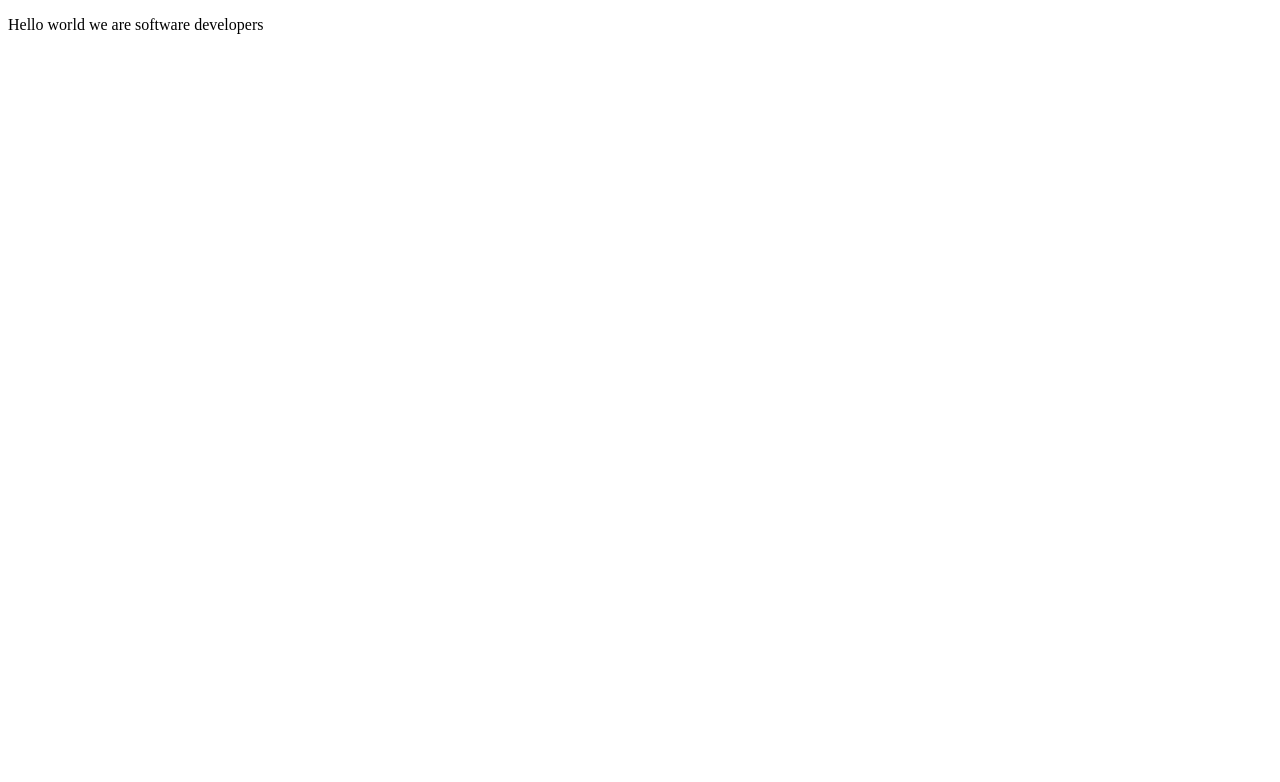
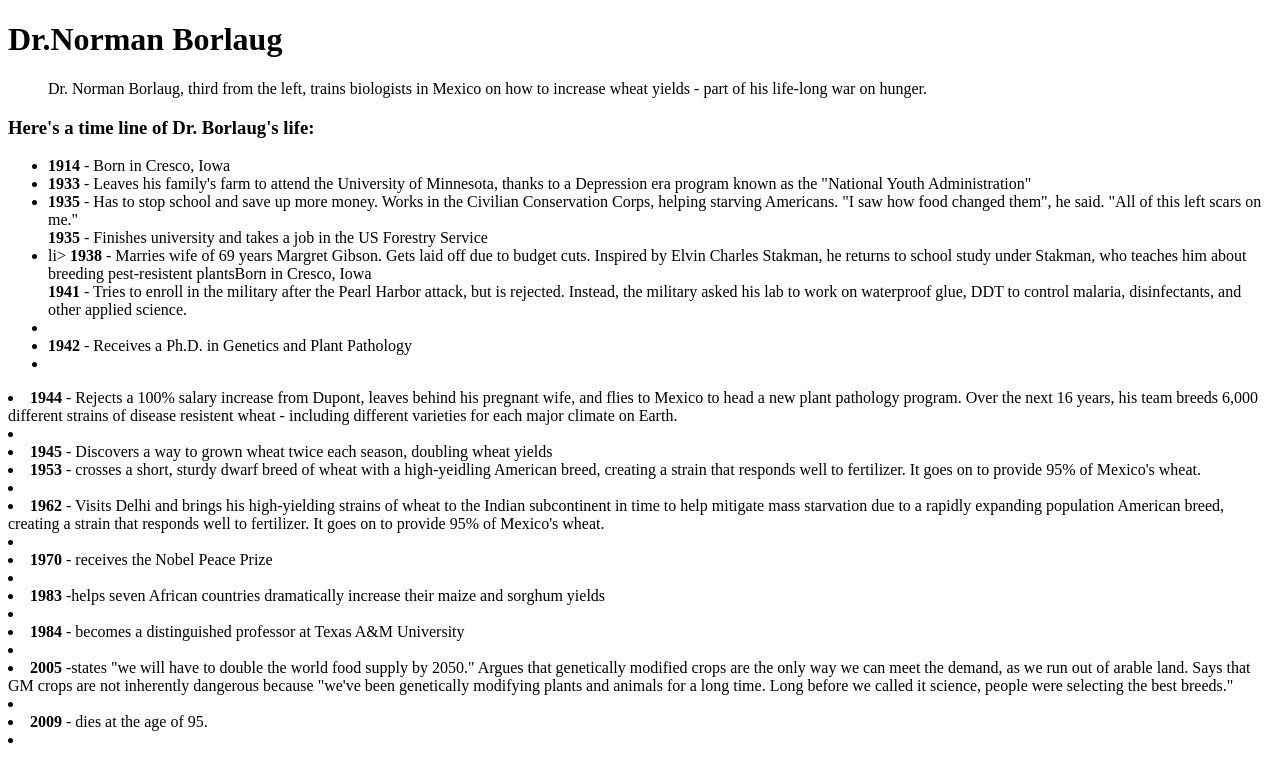
Before and after one commit to yvonnemuenimutuku/YvonneandMohammedMicroverseTrial2, a plain HTML site: page index.html in a window 1280 px wide. Drawn offline with Linux system fonts and the light colour scheme.

Commit message:
Commit added

```diff
--- a/index.html
+++ b/index.html
@@ -8,28 +8,68 @@
 
   <body>
 
+    <main id="main">
+      <h1 id="title">Dr.Norman Borlaug</h1>
+      <figure id="img div">
+        <imggit
+          id="image"
+          src="https://cdn.freecodecamp.org/testable-projects-fcc/images/tribute-page-main-image.jpg"
+          alt="dr.Norman Borlaug image and his frinds"
+        />
+        <figcaption id="img-caption">
+          Dr. Norman Borlaug, third from the left, trains biologists in Mexico
+          on how to increase wheat yields - part of his life-long war on hunger.
+        </figcaption>
+      </figure>
+      <section id="tribute-info"></section>
+      <h3 id ="headline">
+        Here's a time line of Dr. Borlaug's life:
+      </h3>
+      <ul>
 
-    <script src="https://cdn.freecodecamp.org/testable-projects-fcc/v1/bundle.js"></script>
+        <li>
+          <strong>1914</strong> - Born in Cresco, Iowa
+        </li>
+        <li>
+       <strong>1933</strong> - Leaves his family's farm to attend the University of
+           Minnesota, thanks to a Depression era program known as the "National Youth Administration"
 
-   <p>Hello world we are software developers</p>
+          <li>
+            <strong>1935</strong> - Has to stop school and save up more money. Works in the Civilian Conservation Corps, helping starving Americans. "I saw how food changed them", he said. "All of this left scars on me."
+          </li>
 
-
-   </body>
-
-
-
-    <!--
-
-    Hello Camper!
-
-    For now, the test suite only works in Chrome!
-    Please read the README below in the JS Editor before beginning.
-    Feel free to delete this message once you have read it.
-    Good luck and Happy Coding!
-
-    - The freeCodeCamp Team
-
-    -->
-    <script  src="js/index.js"></script>
-  </body>
+          <strong>1935</strong> - Finishes university and takes a job in the US Forestry Service
+    </li>
+    <li>li>
+      <strong>1938</strong> - Marries wife of 69 years Margret Gibson. Gets laid off due to budget cuts. Inspired by Elvin Charles Stakman, he returns to school study under Stakman, who teaches him about breeding pest-resistent plantsBorn in Cresco, Iowa
+    </li>
+    <lili>
+      <strong>1941</strong>  - Tries to enroll in the military after the Pearl Harbor attack, but is rejected. Instead, the military asked his lab to work on waterproof glue, DDT to control malaria, disinfectants, and other applied science.
+    </li>
+    <li><li>
+      <strong>1942</strong> -  Receives a Ph.D. in Genetics and Plant Pathology
+    </li>
+    <li>
+    </main><li>
+      <strong>1944</strong> - Rejects a 100% salary increase from Dupont, leaves behind his pregnant wife, and flies to Mexico to head a new plant pathology program. Over the next 16 years, his team breeds 6,000 different strains of disease resistent wheat - including different varieties for each major climate on Earth.
+        </li>
+    <li><li>
+      <strong>1945</strong> - Discovers a way to grown wheat twice each season, doubling wheat yields
+    </li>
+    <li>  <strong>1953</strong> -  crosses a short, sturdy dwarf breed of wheat with a high-yeidling American breed, creating a strain that responds well to fertilizer. It goes on to provide 95% of Mexico's wheat.
+    <li>
+  </body><li>  <strong>1962</strong> -  Visits Delhi and brings his high-yielding strains of wheat to the Indian subcontinent in time to help mitigate mass starvation due to a rapidly expanding population American breed, creating a strain that responds well to fertilizer. It goes on to provide 95% of Mexico's wheat.
+    <li>
+  </body/body><li>  <strong>1970</strong> -  receives the Nobel Peace Prize
+    <li></body/body><li>  <strong>1983</strong> -helps seven African countries dramatically increase their maize and sorghum yields
+    <li></body><li>  <strong>1984</strong> -  becomes a distinguished professor at Texas A&M University
+    <li>
+     <li>
+    <strong>2005</strong> -states "we will have to double the world food supply by 2050." Argues that genetically modified crops are the only way we can meet the demand, as we run out of arable land. Says that GM crops are not inherently dangerous because "we've been genetically modifying plants and animals for a long time. Long before we called it science, people were selecting the best breeds."
+                </li>
+                <li>
+                  <li>
+                    <strong>2009</strong> -  dies at the age of 95.
+                  </li>
+                  <li>
 </html>
```
